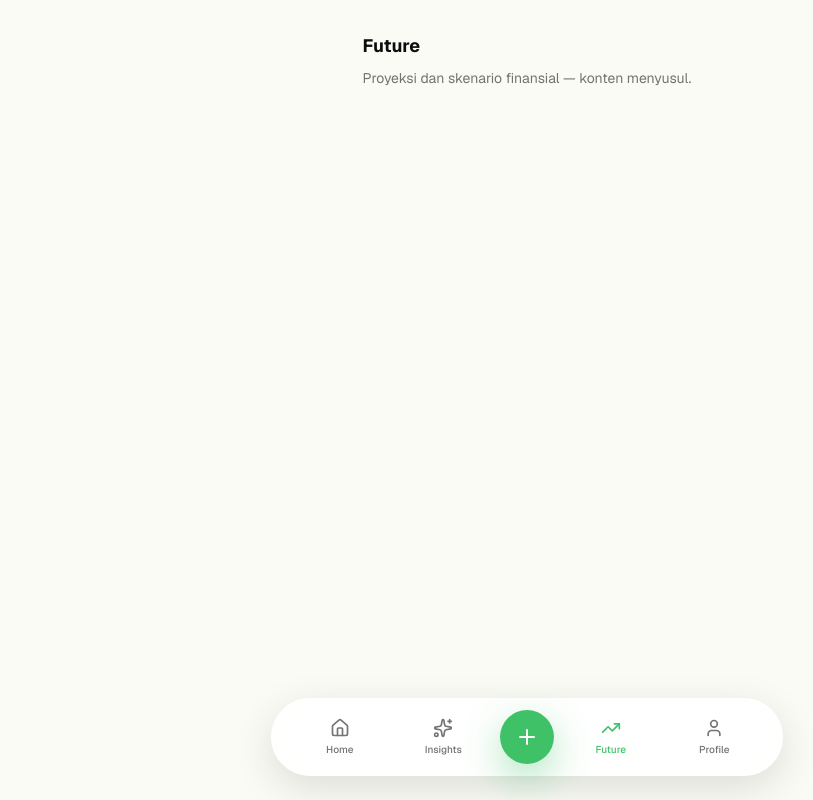
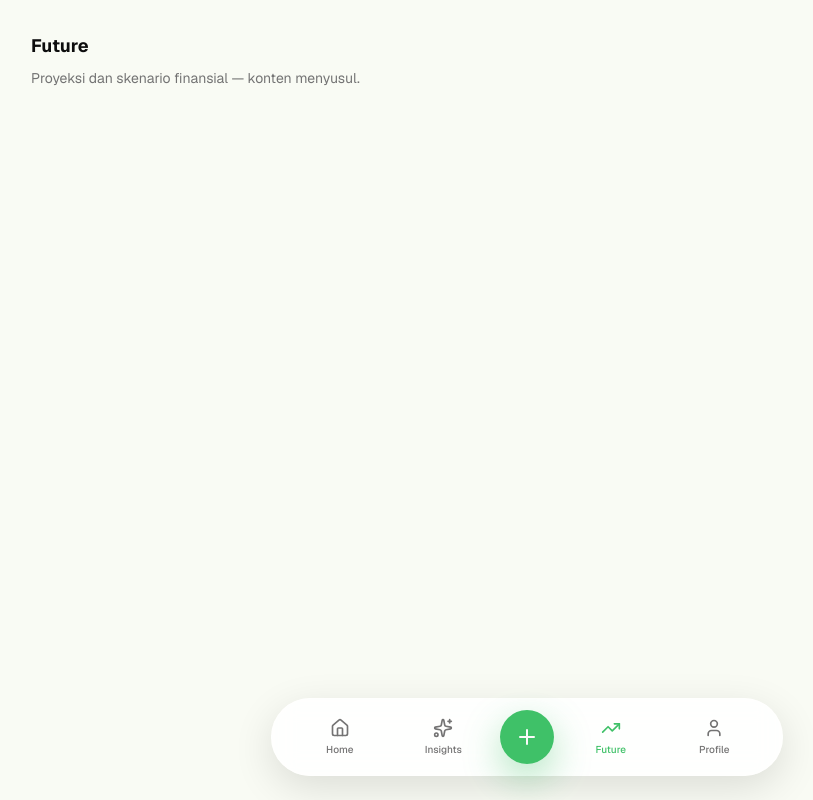
Before and after one commit to putraa22/Finly, a Next.js app: page /future in a window 1280 px wide. Shown: the whole page, without its empty margins (113-926 px from the left). Built offline with nearby package versions, Linux system fonts and the light colour scheme.

Commit message:
Fix: Fixing warning sonar cube

```diff
--- a/src/app/future/page.tsx
+++ b/src/app/future/page.tsx
@@ -6,7 +6,7 @@
 export default function FuturePage() {
   return (
     <>
-      <div className="mx-auto max-w-md px-4 pb-28 pt-8 md:max-w-lg md:max-w-xl lg:max-w-5xl">
+      <div className="mx-auto w-full max-w-md px-4 pb-28 pt-8 sm:max-w-lg md:max-w-xl lg:max-w-5xl">
         <h1 className="font-heading text-lg font-bold text-foreground">
           Future
         </h1>
--- a/src/app/insights/page.tsx
+++ b/src/app/insights/page.tsx
@@ -6,7 +6,7 @@
 export default function InsightsPage() {
   return (
     <>
-      <div className="mx-auto max-w-md px-4 pb-28 pt-8 md:max-w-lg md:max-w-xl lg:max-w-5xl">
+      <div className="mx-auto w-full max-w-md px-4 pb-28 pt-8 sm:max-w-lg md:max-w-xl lg:max-w-5xl">
         <h1 className="font-heading text-lg font-bold text-foreground">
           Insights
         </h1>
--- a/src/app/profile/page.tsx
+++ b/src/app/profile/page.tsx
@@ -6,7 +6,7 @@
 export default function ProfilePage() {
   return (
     <>
-      <div className="mx-auto max-w-md px-4 pb-28 pt-8 md:max-w-lg md:max-w-xl lg:max-w-5xl">
+      <div className="mx-auto w-full max-w-md px-4 pb-28 pt-8 sm:max-w-lg md:max-w-xl lg:max-w-5xl">
         <h1 className="font-heading text-lg font-bold text-foreground">
           Profil
         </h1>
```
